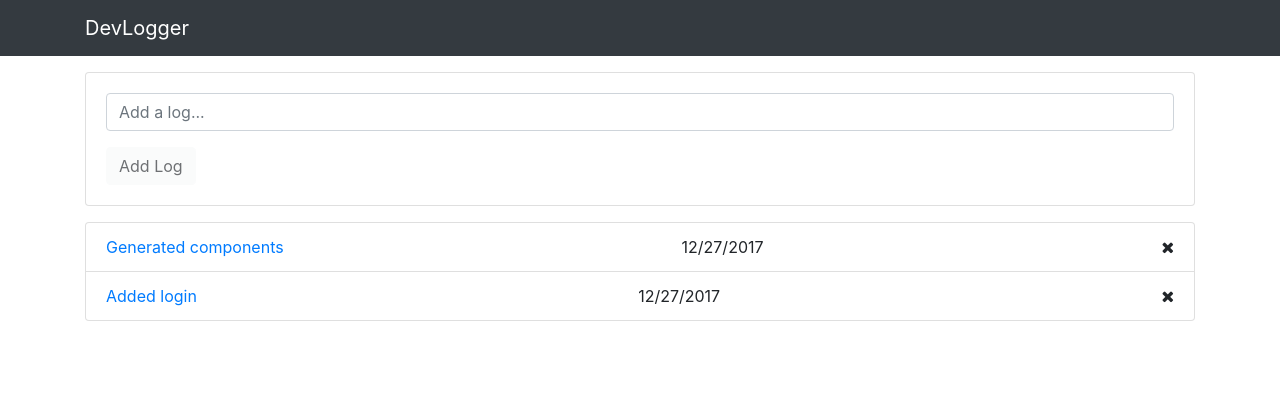
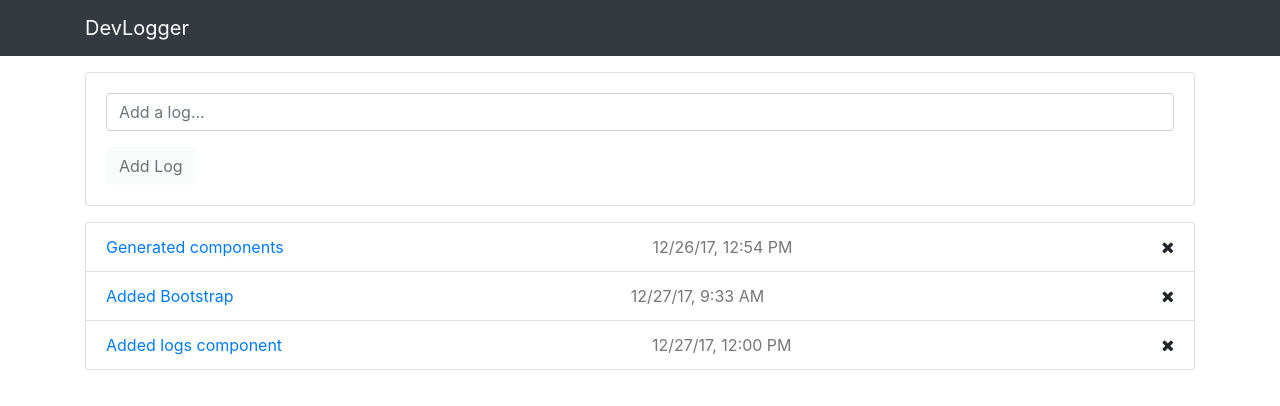
Before and after one commit to tstevanovich/devlogger, an Angular app: page / in a window 1280 px wide. Shown: the top 406 px of the page. Built offline with nearby package versions, Linux system fonts and the light colour scheme.

Commit message:
logs component and service

```diff
--- a/src/app/app.module.ts
+++ b/src/app/app.module.ts
@@ -5,6 +5,8 @@ import { AppComponent } from '@app/app.component';
 import { NavbarComponent } from '@app/components/navbar/navbar.component';
 import { LogFormComponent } from '@app/components/log-form/log-form.component';
 import { LogsComponent } from '@app/components/logs/logs.component';
+
+import { LogService } from '@app/services/log.service';
 
 @NgModule({
   declarations: [
@@ -14,7 +16,7 @@ import { LogsComponent } from '@app/components/logs/logs.component';
     LogsComponent
   ],
   imports: [BrowserModule],
-  providers: [],
+  providers: [LogService],
   bootstrap: [AppComponent]
 })
 export class AppModule {}
--- a/src/app/components/logs/logs.component.css
+++ b/src/app/components/logs/logs.component.css
@@ -0,0 +1,3 @@
+.log-date {
+  color: #777;
+}
--- a/src/app/components/logs/logs.component.html
+++ b/src/app/components/logs/logs.component.html
@@ -1,12 +1,7 @@
 <ul class="list-group">
-  <li class="list-group-item d-flex justify-content-between align-items-center">
-    <a href="#">Generated components</a>
-    <span class="log-date">12/27/2017</span>
-    <i class="fa fa-remove"></i>
-  </li>
-  <li class="list-group-item d-flex justify-content-between align-items-center">
-    <a href="#">Added login</a>
-    <span class="log-date">12/27/2017</span>
+  <li *ngFor="let log of logs" class="list-group-item d-flex justify-content-between align-items-center">
+    <a href="#">{{log.text}}</a>
+    <span class="log-date">{{log.date | date: 'short'}}</span>
     <i class="fa fa-remove"></i>
   </li>
 </ul>
--- a/src/app/components/logs/logs.component.ts
+++ b/src/app/components/logs/logs.component.ts
@@ -1,4 +1,6 @@
 import { Component, OnInit } from '@angular/core';
+import { Log } from '@app/models/Log';
+import { LogService } from '@app/services/log.service';
 
 @Component({
   selector: 'app-logs',
@@ -6,10 +8,11 @@ import { Component, OnInit } from '@angular/core';
   styleUrls: ['./logs.component.css']
 })
 export class LogsComponent implements OnInit {
+  logs: Log[];
 
-  constructor() { }
+  constructor(private logService: LogService) {}
 
   ngOnInit() {
+    this.logs = this.logService.getLogs();
   }
-
 }
--- /dev/null
+++ b/src/app/models/Log.ts
@@ -0,0 +1,5 @@
+export interface Log {
+  id: string;
+  text: string;
+  date: any;
+}
--- /dev/null
+++ b/src/app/services/log.service.ts
@@ -0,0 +1,33 @@
+import { Injectable } from '@angular/core';
+import { Log } from '@app/models/Log';
+
+@Injectable({
+  providedIn: 'root'
+})
+export class LogService {
+  logs: Log[];
+
+  constructor() {
+    this.logs = [
+      {
+        id: '1',
+        text: 'Generated components',
+        date: new Date('12/26/2017 12:54:23')
+      },
+      {
+        id: '2',
+        text: 'Added Bootstrap',
+        date: new Date('12/27/2017 9:33:15')
+      },
+      {
+        id: '3',
+        text: 'Added logs component',
+        date: new Date('12/27/2017 12:00:23')
+      }
+    ];
+  }
+
+  getLogs() {
+    return this.logs;
+  }
+}
```
